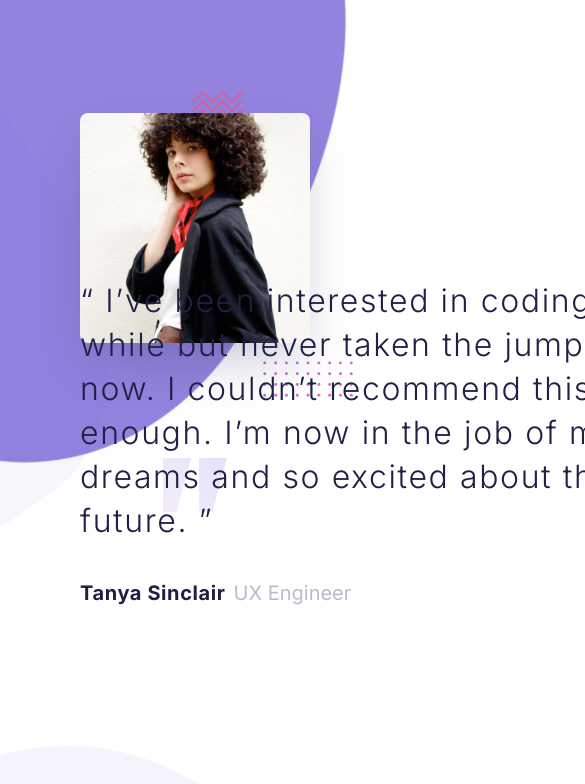
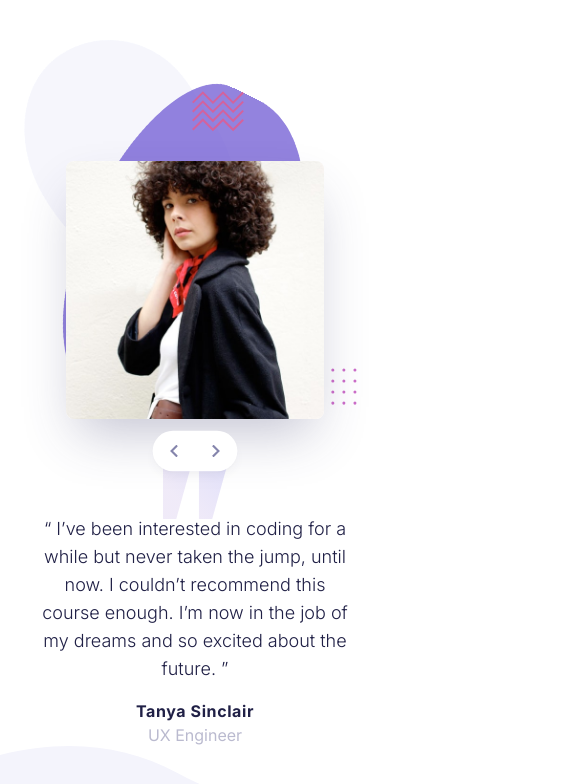
Before and after one commit to firoozehImany/coding-bootcamp-testimonials-slider-master, a React (Vite) app: page / in a window 390 px wide. Shown: the top 784 px of the page, 585 px wide, since content can reach past the window. Built offline with nearby package versions, Linux system fonts and the light colour scheme.

Commit message:
feat: make slider component fully responsive

```diff
--- a/src/App.jsx
+++ b/src/App.jsx
@@ -4,10 +4,12 @@ import Slider from "./components/Slider";
 import Background from "./components/Background";
 
 export default function App() {
-  const { currentIndex, direction, handleNext, handlePrev } = useSlider(SLIDES_DATA.length);
+  const { currentIndex, direction, handleNext, handlePrev } = useSlider(
+    SLIDES_DATA.length,
+  );
 
   return (
-    <main className="w-full flex items-center justify-center px-20">
+    <main className="relative w-full md:h-screen flex items-center justify-center overflow-hidden px-10">
       <Slider
         data={SLIDES_DATA[currentIndex]}
         direction={direction}
--- a/src/components/AnimatedShape.jsx
+++ b/src/components/AnimatedShape.jsx
@@ -1,14 +1,16 @@
 export default function AnimatedShape() {
   return (
-    <div className="absolute inset-0 pointer-events-none">
+    <div className="absolute inset-0 pointer-events-none flex items-center justify-center md:justify-end">
+      <div className="relative w-[800px] h-[800px] scale-[0.5] md:scale-100 origin-center md:origin-right md:mr-20">
         <div
-        className="absolute top-10 right-60 w-[460px] h-[320px] bg-light-purple animate-fluid -rotate-[10deg]"
+          className="absolute top-[10%] right-[20%] w-[460px] h-[320px] bg-light-purple animate-fluid -rotate-[10deg]"
           style={{ borderRadius: "69% 31% 41% 59% / 76% 50% 30% 24%" }}
         />
         <div
-        className="absolute -bottom-10 right-20 w-[360px] h-[600px] bg-dark-purple animate-fluid -rotate-[40deg]"
+          className="absolute bottom-[10%] right-[5%] w-[360px] h-[600px] bg-dark-purple animate-fluid -rotate-[40deg]"
           style={{ borderRadius: "69% 31% 41% 59% / 76% 50% 30% 24%" }}
         />
       </div>
+    </div>
   );
 }
--- a/src/components/Background.jsx
+++ b/src/components/Background.jsx
@@ -23,7 +23,7 @@ export default function Background() {
           <img
             src="/images/pattern-bg.svg"
             alt=""
-            className="relative z-0 w-fit h-fit"
+            className="relative z-0 w-fit h-fit md:max-w-full max-w-[350px]"
           />
         </div>
 
--- a/src/components/Content.jsx
+++ b/src/components/Content.jsx
@@ -1,11 +1,11 @@
 export default function Content({ data }) {
   const { feedback, name, role } = data;
   return (
-    <article className="flex flex-col gap-[35px]">
-      <p className="text-[32px] text-text-primary font-light tracking-[1.6px] leading-[44px] w-[640px]">
+    <article className="flex flex-col gap-4 md:gap-9">
+      <p className="text-lg text-center md:text-left md:text-[32px] text-text-primary font-light md:tracking-[1.6px] md:leading-[44px] md:w-[640px]">
         “ {feedback} ”
       </p>
-      <div className="flex items-center gap-2 text-[20px]">
+      <div className="flex flex-col md:flex-row items-center md:gap-2 md:text-[20px]">
         <h1 className="text-text-primary font-bold tracking-[0.6px] ">{name}</h1>
         <span className="text-text-secondary">{role}</span>
       </div>
--- a/src/components/Controls.jsx
+++ b/src/components/Controls.jsx
@@ -1,16 +1,16 @@
 export default function Controls({ onNext, onPrev }) {
   return (
-    <div className="flex justify-center bg-canvas-base shadow-lg/5 shadow-shadow overflow-hidden rounded-4xl">
+    <div className="flex justify-center bg-canvas-base shadow-lg/5 shadow-shadow overflow-hidden rounded-4xl md:scale-100 scale-70 scale-">
       <button
         onClick={onPrev}
-        className="py-[18px] px-[23px] hover:bg-light-purple transition-colors cursor-pointer"
+        className="py-5 px-6 hover:bg-light-purple transition-colors cursor-pointer"
       >
         <img src="/images/icon-prev.svg" alt="Previous" />
       </button>
 
       <button
         onClick={onNext}
-        className="py-[18px] px-[23px] hover:bg-light-purple transition-colors cursor-pointer"
+        className="py-5 px-6 hover:bg-light-purple transition-colors cursor-pointer"
       >
         <img src="/images/icon-next.svg" alt="Next" />
       </button>
--- a/src/components/Slide.jsx
+++ b/src/components/Slide.jsx
@@ -3,11 +3,11 @@ import Frame from "./Frame";
 
 export default function Slide({ data }) {
   return (
-    <div className="relative w-full flex flex-col md:flex-row items-center justify-end">
-      <div className="absolute left-0 top-[165.5px] z-10">
+    <div className="relative w-full h-screen md:h-full flex flex-col-reverse gap-16 md:flex-row items-center justify-center gap-24 md:justify-end md:pt-0 pt-16">
+      <div className="md:absolute md:top-44 left-0 z-10">
         <Content data={data} />
       </div>
-      <div className="md:w-[539px]">
+      <div className="md:w-[539px] w-10/12 md:max-w-full max-w-[300px]">
         <Frame src={data.image} alt={data.name} />
       </div>
     </div>
--- a/src/components/SlideViewer.jsx
+++ b/src/components/SlideViewer.jsx
@@ -8,10 +8,7 @@ export default function SliderContainer({ data, direction, currentIndex }) {
         ? "animate-prev"
         : "";
   return (
-    <div
-      key={currentIndex}
-      className={`md:w-[1110px] mt-[113px] ${animationClass}`}
-    >
+    <div key={currentIndex} className={`md:w-[1110px] ${animationClass}`}>
       <Slide data={data} />
     </div>
   );
--- a/src/components/Slider.jsx
+++ b/src/components/Slider.jsx
@@ -9,14 +9,18 @@ export default function Slider({
   onPrev,
 }) {
   return (
-    <div className="relative flex flex-col justify-between items-center w-full">
+    <div className="relative w-full max-w-[1110px]">
       <SlideViewer
         data={data}
         direction={direction}
         currentIndex={currentIndex}
       />
 
-      <div className="absolute z-10 -bottom-[28px] right-[447px]">
+      <div
+        className="absolute z-20
+                      top-1/2 left-1/2 -translate-x-1/2
+                      md:top-auto md:translate-y-0 md:left-auto md:-translate-x-0 md:bottom-[-28px] md:right-[360px]"
+      >
         <Controls onNext={onNext} onPrev={onPrev} />
       </div>
     </div>
```
Lines whose indentation alone changed are shown as unchanged.
